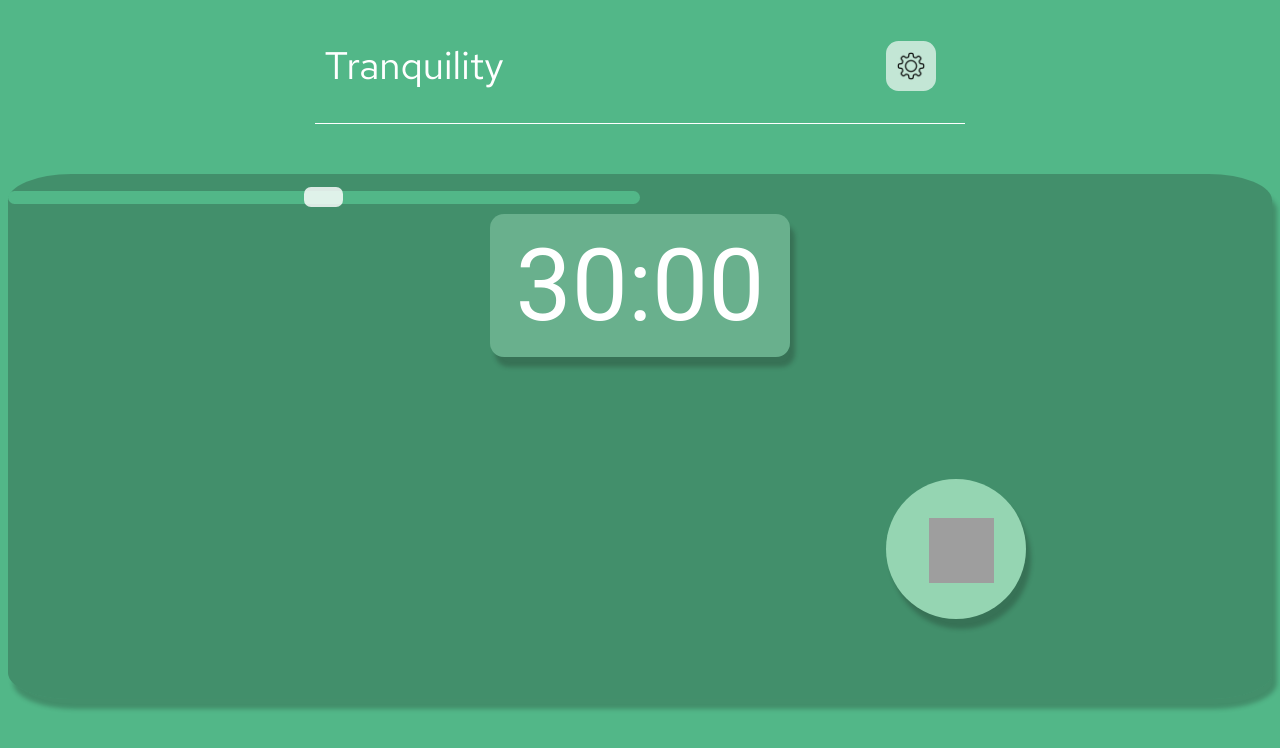
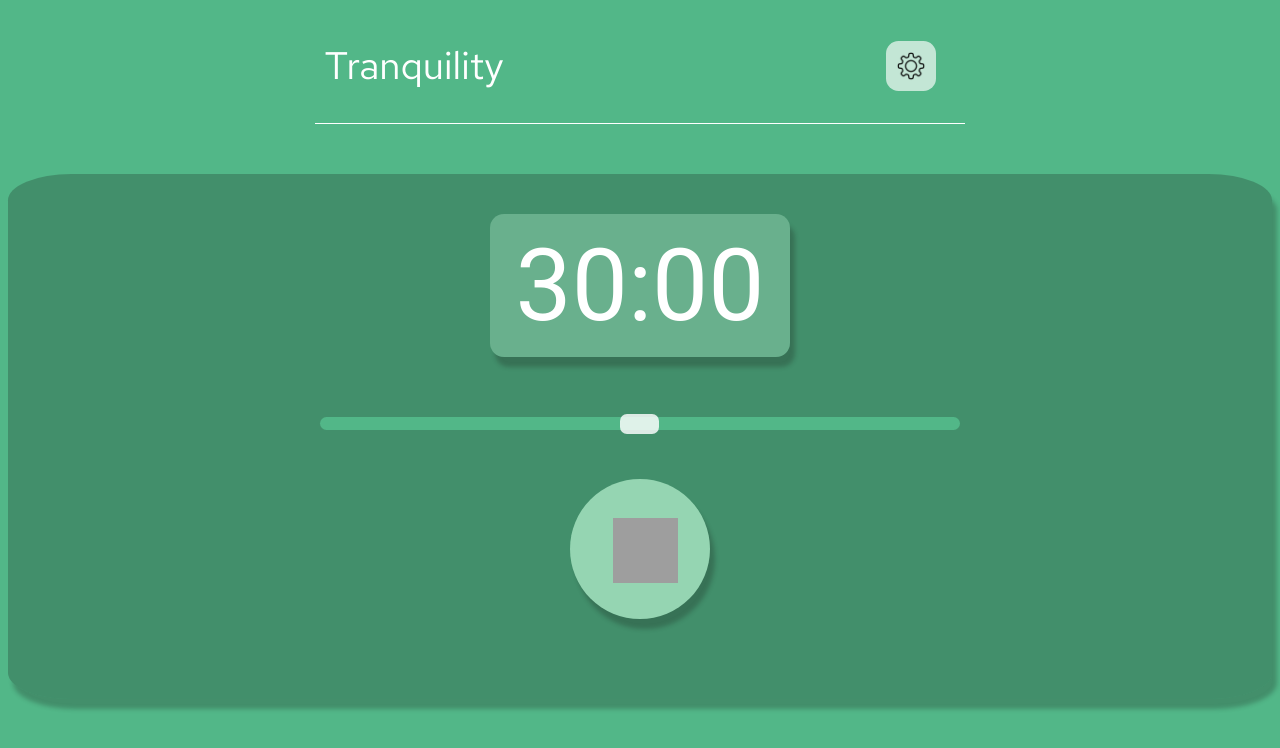
Before and after one commit to NickMagidson/meditation-app, a React (Create React App) app: page / in a window 1280 px wide. Shown: the top 748 px of the page. Built offline with nearby package versions, Linux system fonts and the light colour scheme; grey boxes are pictures that could not be loaded.

Commit message:
Finished functionality

```diff
--- a/src/components/Timer.js
+++ b/src/components/Timer.js
@@ -47,6 +47,8 @@ function Timer() {
         <div className="number-box">
           <h2 className="timer-text">{mDisplay}:{sDisplay}</h2>
         </div>
+
+        <div className="buttons-container">
         <input
           className="input"
           type="range"
@@ -55,7 +57,6 @@ function Timer() {
           value={seconds}
           onChange={onChange}
            />
-        <div className="buttons-container">
           <button className="timer-button" onClick={onClick}>
             <img
               className="play"
--- a/src/style.css
+++ b/src/style.css
@@ -106,8 +106,8 @@ header {
 
 .input {
     height: 25px;
-    /* position: absolute;
-    bottom: 26.5em; */
+    position: absolute;
+    bottom: 26.5em;
     border: none;
     border-radius: 30px;
     background-color: rgba(255, 255, 255, 0);
```
